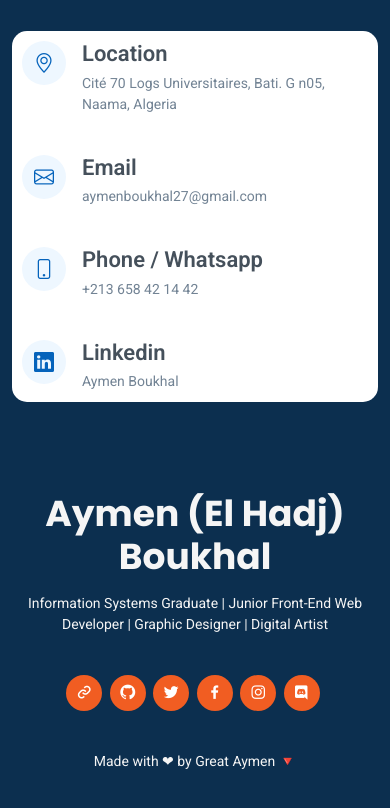
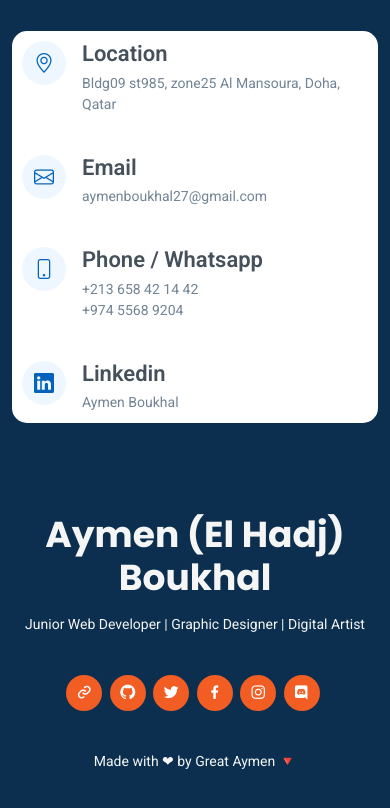
Before and after one commit to Zalamit13/Portfolio, a plain HTML site: page index.html in a window 390 px wide. Shown: the part 10900-11708 px from the top of the page. Drawn offline with Linux system fonts and the light colour scheme.

Commit message:
address and phone number update

```diff
--- a/index.html
+++ b/index.html
@@ -407,7 +407,7 @@
               <div class="address">
                 <i class="bi bi-geo-alt"></i>
                 <h4>Location</h4>
-                <p>Cité 70 Logs Universitaires, Bati. G n05, Naama, Algeria</p>
+                <p>Bldg09 st985, zone25 Al Mansoura, Doha, Qatar</p>
               </div>
               <div class="email">
                 <i class="bi bi-envelope"></i>
@@ -418,6 +418,7 @@
                 <i class="bi bi-phone"></i>
                 <h4>Phone / Whatsapp</h4>
                 <p>+213 658 42 14 42</p>
+                <p>+974 5568 9204</p>
               </div>
               <div class="phone">
                 <i class="bi bi-linkedin"></i>
@@ -436,7 +437,7 @@
   <footer id="footer">
     <div class="container">
       <h3>Aymen (El Hadj) Boukhal</h3>
-      <p>Information Systems Graduate | Junior Front-End Web Developer | Graphic Designer | Digital Artist</p>
+      <p>Junior Web Developer | Graphic Designer | Digital Artist</p>
       <div class="social-links">
         <a href="https://linktr.ee/GreatDude" target="_blank" class="linktree"><i class="bx bx-link"></i></a>
         <a href="https://github.com/Zalamit13" target="_blank" class="github"><i class="bx bxl-github"></i></a>
```
